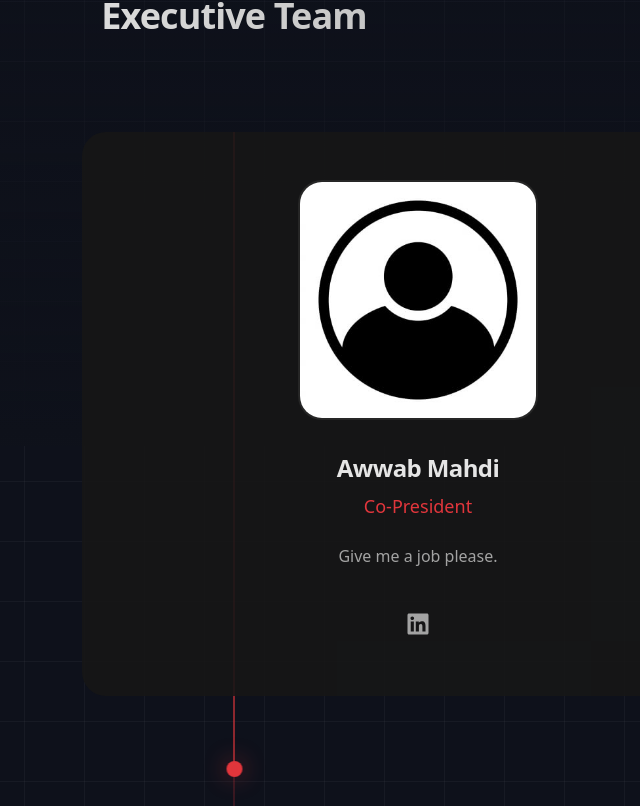
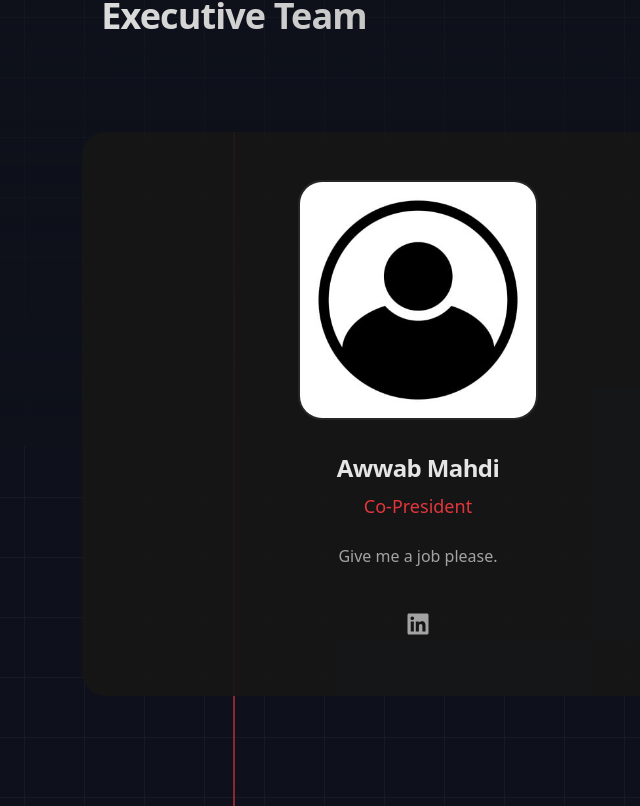
Before and after one commit to carletonai/cais-web, a React (Vite) app: page /cais-web/team in a window 1280 px wide. Shown: the part 354-1160 px from the top of the page, without its empty margins (406-1046 px from the left). Built offline with nearby package versions, Linux system fonts and the light colour scheme.

Commit message:
remove devs from team section

```diff
--- a/src/components/TeamDisplay.tsx
+++ b/src/components/TeamDisplay.tsx
@@ -158,11 +158,6 @@ const TeamDisplay = () => {
           members={executives}
           startIndex={0}
         />
-        <TeamSection
-          title="Development Team"
-          members={developers}
-          startIndex={executives.length}
-        />
       </div>
     </div>
   );
--- a/src/data/team.json
+++ b/src/data/team.json
@@ -6,9 +6,7 @@
       "description": "Give me a job please.",
       "title": "Co-President",
       "linkedinURL": "https://www.linkedin.com/in/username1",
-      "githubURL": "https://github.com/username1",
-      "linkedin": "/cais-web/linkedin.svg",
-      "github": "/cais-web/github.svg"
+      "linkedin": "/cais-web/linkedin.svg"
     },
     {
       "image": "/cais-web/stockIcon.jpg",
@@ -16,9 +14,7 @@
       "description": "Executive member 2025",
       "title": "Co-President",
       "linkedinURL": "https://www.linkedin.com/in/username2",
-      "githubURL": "https://github.com/username2",
-      "linkedin": "/cais-web/linkedin.svg",
-      "github": "/cais-web/github.svg"
+      "linkedin": "/cais-web/linkedin.svg"
     },
     {
       "image": "/cais-web/stockIcon.jpg",
@@ -26,9 +22,7 @@
       "description": "Executive member 2025",
       "title": "VP Academics",
       "linkedinURL": "https://www.linkedin.com/in/username3",
-      "githubURL": "https://github.com/username3",
-      "linkedin": "/cais-web/linkedin.svg",
-      "github": "/cais-web/github.svg"
+      "linkedin": "/cais-web/linkedin.svg"
     },
     {
       "image": "/cais-web/stockIcon.jpg",
@@ -36,9 +30,7 @@
       "description": "Executive member 2025",
       "title": "VP Academics",
       "linkedinURL": "https://www.linkedin.com/in/username4",
-      "githubURL": "https://github.com/username4",
-      "linkedin": "/cais-web/linkedin.svg",
-      "github": "/cais-web/github.svg"
+      "linkedin": "/cais-web/linkedin.svg"
     },
     {
       "image": "/cais-web/stockIcon.jpg",
@@ -46,9 +38,7 @@
       "description": "Executive member 2025",
       "title": "VP Events",
       "linkedinURL": "https://www.linkedin.com/in/username5",
-      "githubURL": "https://github.com/username5",
-      "linkedin": "/cais-web/linkedin.svg",
-      "github": "/cais-web/github.svg"
+      "linkedin": "/cais-web/linkedin.svg"
     },
     {
       "image": "/cais-web/stockIcon.jpg",
@@ -56,9 +46,7 @@
       "description": "Executive member 2025",
       "title": "VP Finance",
       "linkedinURL": "https://www.linkedin.com/in/username6",
-      "githubURL": "https://github.com/username6",
-      "linkedin": "/cais-web/linkedin.svg",
-      "github": "/cais-web/github.svg"
+      "linkedin": "/cais-web/linkedin.svg"
     },
     {
       "image": "/cais-web/stockIcon.jpg",
@@ -66,49 +54,7 @@
       "description": "Executive member 2025",
       "title": "VP Community",
       "linkedinURL": "https://www.linkedin.com/in/username7",
-      "githubURL": "https://github.com/username7",
-      "linkedin": "/cais-web/linkedin.svg",
-      "github": "/cais-web/github.svg"
-    },
-    {
-      "image": "/cais-web/Jonathan.png",
-      "name": "Jonathan Eveillard",
-      "description": "Dev member 2025",
-      "title": "Tech Enthusiast",
-      "linkedinURL": "https://www.linkedin.com/in/jonathaneve/",
-      "githubURL": "https://github.com/JonathanEveillard",
-      "linkedin": "/cais-web/linkedin.svg",
-      "github": "/cais-web/github.svg"
-    },
-    {
-      "image": "/cais-web/Agnus.png",
-      "name": "Angus Bailey",
-      "description": "Executive member 2025",
-      "title": "Web Developer",
-      "linkedinURL": "https://www.linkedin.com/in/username9",
-      "githubURL": "https://github.com/username9",
-      "linkedin": "/cais-web/linkedin.svg",
-      "github": "/cais-web/github.svg"
-    },
-    {
-      "image": "/cais-web/stockIcon.jpg",
-      "name": "Dev 3",
-      "description": "Executive member 2025",
-      "title": "Dev Team Member",
-      "linkedinURL": "https://www.linkedin.com/in/username10",
-      "githubURL": "https://github.com/username10",
-      "linkedin": "/cais-web/linkedin.svg",
-      "github": "/cais-web/github.svg"
-    },
-    {
-      "image": "/cais-web/stockIcon.jpg",
-      "name": "Dev 4",
-      "description": "Executive member 2025",
-      "title": "Dev Team Member",
-      "linkedinURL": "https://www.linkedin.com/in/username11",
-      "githubURL": "https://github.com/username11",
-      "linkedin": "/cais-web/linkedin.svg",
-      "github": "/cais-web/github.svg"
+      "linkedin": "/cais-web/linkedin.svg"
     }
   ]
 }
```
